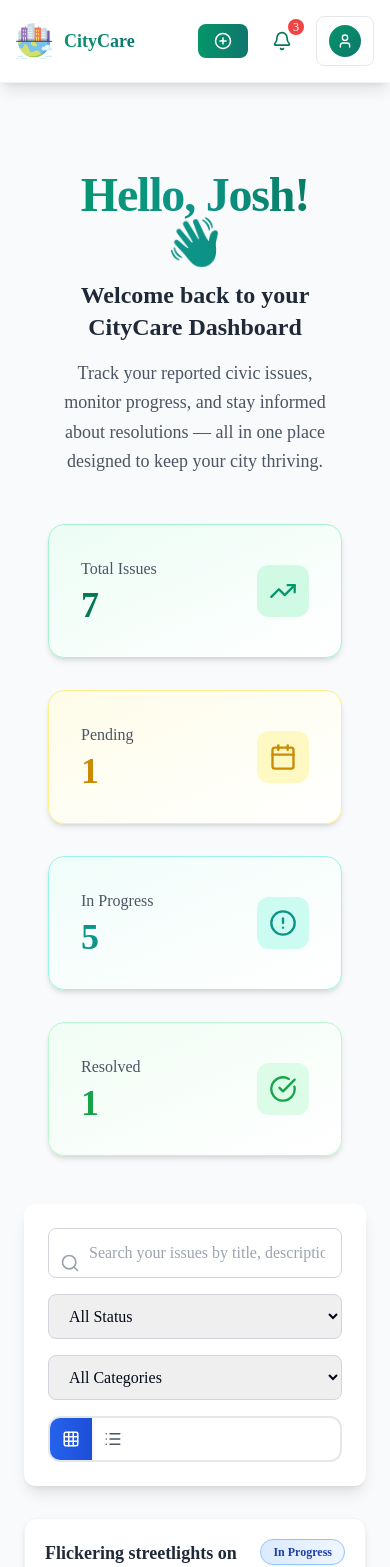
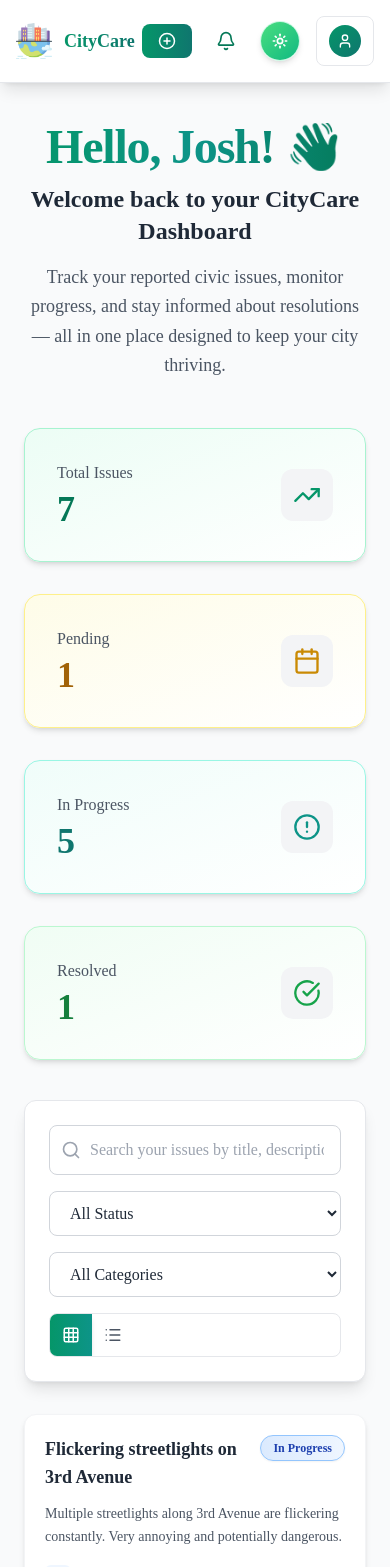
Before and after one commit to Euphoric-Coder/CityCare---Civic-Issue-Reporting---Transparency-Hub, a Next.js app: page /citizen in a window 390 px wide. Shown: the top 1567 px of the page. Built offline with nearby package versions, Linux system fonts and the light colour scheme; no server answers.

Commit message:
Add dark mode to the Citizen dashboard

```diff
--- a/components/Citizen/CitizenDashboard.jsx
+++ b/components/Citizen/CitizenDashboard.jsx
@@ -17,6 +17,7 @@ import { IssueDetailModal } from "@/components/IssueDetailModal";
 import { IssueCard } from "@/components/IssueCard";
 import { useRouter } from "next/navigation";
 import Image from "next/image";
+import { ModeToggle } from "../ModeToggle";
 
 export function CitizenDashboard({
   onReportIssue,
@@ -121,8 +122,9 @@ export function CitizenDashboard({
   }
 
   return (
-    <div className="min-h-screen bg-gray-50">
-      <nav className="bg-white/95 backdrop-blur-md shadow-lg sticky top-0 z-40 border-b border-gray-100 p-4">
+    <div className="min-h-screen bg-gray-50 dark:bg-gray-900 transition-colors duration-300">
+      {/* Navbar */}
+      <nav className="bg-white/90 dark:bg-gray-800/90 backdrop-blur-md shadow-lg sticky top-0 z-40 border-b border-gray-200 dark:border-gray-700 p-4 transition-colors duration-300">
         <div className="max-w-8xl mx-auto flex justify-between items-center">
           {/* Logo + Brand */}
           <div
@@ -144,43 +146,52 @@ export function CitizenDashboard({
               <PlusCircle size={18} />
               <span className="hidden sm:inline">Report Issue</span>
             </button>
+
             <button
-              className="relative p-2 rounded-lg hover:bg-gray-100 transition-colors"
+              onClick={onNotificationsClick}
+              className="relative p-2 rounded-lg hover:bg-gray-100 dark:hover:bg-gray-700 transition-colors"
               aria-label="Notifications"
             >
-              <Bell className="text-emerald-700" size={20} />
+              <Bell
+                className="text-emerald-700 dark:text-emerald-400"
+                size={20}
+              />
+              {unreadCount > 0 && (
                 <span className="absolute -top-1 -right-1 bg-red-500 text-white text-xs rounded-full h-4 w-4 flex items-center justify-center">
-                3
+                  {unreadCount > 9 ? "9+" : unreadCount}
                 </span>
+              )}
             </button>
+
+            <ModeToggle />
 
             {/* Profile dropdown */}
             <div className="relative">
               <button
                 onClick={() => setShowProfileMenu(!showProfileMenu)}
-                className="flex items-center gap-2 px-3 py-2 rounded-lg border border-gray-200 hover:bg-gray-50 transition-all"
+                className="flex items-center gap-2 px-3 py-2 rounded-lg border border-gray-200 dark:border-gray-700 hover:bg-gray-50 dark:hover:bg-gray-700 transition-all"
               >
                 <div className="bg-gradient-to-br from-emerald-600 to-teal-700 p-2 rounded-full">
                   <User size={16} className="text-white" />
                 </div>
-                <span className="text-sm font-medium text-gray-700 hidden md:block">
+                <span className="text-sm font-medium text-gray-700 dark:text-gray-200 hidden md:block">
                   {profile.full_name}
                 </span>
               </button>
 
               {showProfileMenu && (
-                <div className="absolute right-0 mt-2 w-56 bg-white rounded-lg shadow-xl border border-gray-200 py-2 z-50">
-                  <div className="px-4 py-3 border-b border-gray-200">
-                    <p className="text-sm font-medium text-gray-900">
+                <div className="absolute right-0 mt-2 w-56 bg-white dark:bg-gray-800 rounded-lg shadow-xl border border-gray-200 dark:border-gray-700 py-2 z-50">
+                  <div className="px-4 py-3 border-b border-gray-200 dark:border-gray-700">
+                    <p className="text-sm font-medium text-gray-900 dark:text-gray-100">
                       {profile.full_name}
                     </p>
-                    <p className="text-xs text-gray-500 mt-1">
+                    <p className="text-xs text-gray-500 dark:text-gray-400 mt-1">
                       {profile.email}
                     </p>
                   </div>
                   <button
                     onClick={() => console.log("Sign Out")}
-                    className="w-full flex items-center px-4 py-3 text-left text-sm text-red-600 hover:bg-red-50 transition-colors"
+                    className="w-full flex items-center px-4 py-3 text-left text-sm text-red-600 hover:bg-red-50 dark:hover:bg-red-950/40 transition-colors"
                   >
                     <LogOut size={16} className="mr-3" />
                     Sign Out
@@ -194,97 +205,98 @@ export function CitizenDashboard({
 
       {/* Main Content */}
       <div className="max-w-7xl mx-auto px-6 py-10">
-        <section className="max-w-8xl mx-auto px-6 py-12">
-          {/* Greeting + Description */}
-          <div className="text-center mb-12">
+        {/* Greeting */}
+        <section className="text-center mb-12">
           <h1 className="text-5xl font-extrabold bg-gradient-to-r from-emerald-600 via-teal-600 to-emerald-700 bg-clip-text text-transparent tracking-tight">
             Hello, {profile.full_name.split(" ")[0]}! 👋
           </h1>
-            <p className="text-2xl font-semibold text-gray-800 mt-3">
+          <p className="text-2xl font-semibold text-gray-800 dark:text-gray-100 mt-3">
             Welcome back to your CityCare Dashboard
           </p>
-            <p className="text-gray-600 mt-4 text-lg max-w-2xl mx-auto leading-relaxed">
+          <p className="text-gray-600 dark:text-gray-400 mt-4 text-lg max-w-2xl mx-auto leading-relaxed">
             Track your reported civic issues, monitor progress, and stay
-              informed about resolutions — all in one place designed to keep
-              your city thriving.
+            informed about resolutions — all in one place designed to keep your
+            city thriving.
           </p>
-          </div>
+        </section>
 
         {/* Stats Cards */}
         <div className="grid grid-cols-1 sm:grid-cols-2 lg:grid-cols-4 gap-8">
-            {/* Total Issues */}
-            <div className="bg-gradient-to-br from-emerald-50 to-white p-8 rounded-2xl shadow-md border border-emerald-200 hover:shadow-lg hover:-translate-y-4 transition-all duration-300">
+          {[
+            {
+              label: "Total Issues",
+              value: stats.total,
+              color: "emerald",
+              icon: (
+                <TrendingUp
+                  className="text-emerald-600 dark:text-emerald-400"
+                  size={28}
+                />
+              ),
+            },
+            {
+              label: "Pending",
+              value: stats.pending,
+              color: "yellow",
+              icon: (
+                <Calendar
+                  className="text-yellow-600 dark:text-yellow-400"
+                  size={28}
+                />
+              ),
+            },
+            {
+              label: "In Progress",
+              value: stats.in_progress,
+              color: "teal",
+              icon: (
+                <AlertCircle
+                  className="text-teal-600 dark:text-teal-400"
+                  size={28}
+                />
+              ),
+            },
+            {
+              label: "Resolved",
+              value: stats.resolved,
+              color: "green",
+              icon: (
+                <CheckCircle
+                  className="text-green-600 dark:text-green-400"
+                  size={28}
+                />
+              ),
+            },
+          ].map((stat, i) => (
+            <div
+              key={i}
+              className={`bg-gradient-to-br from-${stat.color}-50 to-white dark:from-gray-800 dark:to-gray-900 p-8 rounded-2xl shadow-md border border-${stat.color}-200 dark:border-gray-700 hover:shadow-lg hover:-translate-y-2 transition-all duration-300`}
+            >
               <div className="flex items-center justify-between">
                 <div>
-                  <p className="text-gray-600 text-base font-medium">
-                    Total Issues
+                  <p className="text-gray-600 dark:text-gray-400 text-base font-medium">
+                    {stat.label}
                   </p>
-                  <p className="text-4xl font-extrabold text-emerald-700 mt-1">
-                    {stats.total}
+                  <p
+                    className={`text-4xl font-extrabold text-${stat.color}-700 dark:text-${stat.color}-400 mt-1`}
+                  >
+                    {stat.value}
                   </p>
                 </div>
-                <div className="bg-emerald-100 p-3 rounded-xl">
-                  <TrendingUp className="text-emerald-600" size={28} />
+                <div className="bg-gray-100 dark:bg-gray-700 p-3 rounded-xl">
+                  {stat.icon}
                 </div>
               </div>
             </div>
-
-            {/* Pending */}
-            <div className="bg-gradient-to-br from-yellow-50 to-white p-8 rounded-2xl shadow-md border border-yellow-200 hover:shadow-lg hover:-translate-y-4 transition-all duration-300">
-              <div className="flex items-center justify-between">
-                <div>
-                  <p className="text-gray-600 text-base font-medium">Pending</p>
-                  <p className="text-4xl font-extrabold text-yellow-600 mt-1">
-                    {stats.pending}
-                  </p>
-                </div>
-                <div className="bg-yellow-100 p-3 rounded-xl">
-                  <Calendar className="text-yellow-600" size={28} />
-                </div>
-              </div>
+          ))}
         </div>
 
-            {/* In Progress */}
-            <div className="bg-gradient-to-br from-teal-50 to-white p-8 rounded-2xl shadow-md border border-teal-200 hover:shadow-lg hover:-translate-y-4 transition-all duration-300">
-              <div className="flex items-center justify-between">
-                <div>
-                  <p className="text-gray-600 text-base font-medium">
-                    In Progress
-                  </p>
-                  <p className="text-4xl font-extrabold text-teal-600 mt-1">
-                    {stats.in_progress}
-                  </p>
-                </div>
-                <div className="bg-teal-100 p-3 rounded-xl">
-                  <AlertCircle className="text-teal-600" size={28} />
-                </div>
-              </div>
-            </div>
-
-            {/* Resolved */}
-            <div className="bg-gradient-to-br from-green-50 to-white p-8 rounded-2xl shadow-md border border-green-200 hover:shadow-lg hover:-translate-y-4 transition-all duration-300">
-              <div className="flex items-center justify-between">
-                <div>
-                  <p className="text-gray-600 text-base font-medium">
-                    Resolved
-                  </p>
-                  <p className="text-4xl font-extrabold text-green-600 mt-1">
-                    {stats.resolved}
-                  </p>
-                </div>
-                <div className="bg-green-100 p-3 rounded-xl">
-                  <CheckCircle className="text-green-600" size={28} />
-                </div>
-              </div>
-            </div>
-          </div>
-        </section>
-
-        <div className="bg-white rounded-xl shadow-lg p-6 mb-8">
+        {/* Search + Filters + View Mode */}
+        <div className="mt-10 bg-white dark:bg-gray-800 rounded-xl shadow-lg p-6 mb-8 border border-gray-200 dark:border-gray-700 transition-colors duration-300">
           <div className="flex flex-col md:flex-row gap-4">
             <div className="flex-1 relative">
               <Search
-                className="absolute left-3 top-1/2 transform -translate-y-4/2 text-gray-400"
+                className="absolute left-3 top-1/2 transform -translate-y-1/2 text-gray-400 dark:text-gray-500"
                 size={20}
               />
               <input
@@ -292,14 +304,14 @@ export function CitizenDashboard({
                 placeholder="Search your issues by title, description, or ticket ID..."
                 value={searchTerm}
                 onChange={(e) => setSearchTerm(e.target.value)}
-                className="w-full pl-10 pr-4 py-3 border border-gray-300 rounded-lg focus:ring-2 focus:ring-blue-500 focus:border-transparent"
+                className="w-full pl-10 pr-4 py-3 border border-gray-300 dark:border-gray-600 rounded-lg bg-white dark:bg-gray-900 text-gray-800 dark:text-gray-100 focus:ring-2 focus:ring-emerald-500 focus:border-transparent"
               />
             </div>
 
             <select
               value={statusFilter}
               onChange={(e) => setStatusFilter(e.target.value)}
-              className="px-4 py-3 border border-gray-300 rounded-lg focus:ring-2 focus:ring-blue-500 focus:border-transparent"
+              className="px-4 py-3 border border-gray-300 dark:border-gray-600 bg-white dark:bg-gray-900 text-gray-800 dark:text-gray-100 rounded-lg focus:ring-2 focus:ring-emerald-500"
             >
               <option value="all">All Status</option>
               <option value="pending">Pending</option>
@@ -311,7 +323,7 @@ export function CitizenDashboard({
             <select
               value={categoryFilter}
               onChange={(e) => setCategoryFilter(e.target.value)}
-              className="px-4 py-3 border border-gray-300 rounded-lg focus:ring-2 focus:ring-blue-500 focus:border-transparent"
+              className="px-4 py-3 border border-gray-300 dark:border-gray-600 bg-white dark:bg-gray-900 text-gray-800 dark:text-gray-100 rounded-lg focus:ring-2 focus:ring-emerald-500"
             >
               <option value="all">All Categories</option>
               <option value="road">Road & Infrastructure</option>
@@ -321,13 +333,14 @@ export function CitizenDashboard({
               <option value="other">Other</option>
             </select>
 
-            <div className="flex border-2 border-gray-200 rounded-xl overflow-hidden">
+            {/* View Mode Toggle */}
+            <div className="flex border border-gray-200 dark:border-gray-600 rounded-lg overflow-hidden">
               <button
                 onClick={() => setViewMode("grid")}
                 className={`p-3 transition-all ${
                   viewMode === "grid"
-                    ? "bg-gradient-to-r from-blue-600 to-blue-700 text-white shadow-md"
-                    : "text-gray-600 hover:bg-gray-100"
+                    ? "bg-gradient-to-r from-emerald-600 to-teal-600 text-white shadow-md"
+                    : "text-gray-600 dark:text-gray-400 hover:bg-gray-100 dark:hover:bg-gray-700"
                 }`}
                 aria-label="Grid view"
               >
@@ -337,8 +350,8 @@ export function CitizenDashboard({
                 onClick={() => setViewMode("list")}
                 className={`p-3 transition-all ${
                   viewMode === "list"
-                    ? "bg-gradient-to-r from-blue-600 to-blue-700 text-white shadow-md"
-                    : "text-gray-600 hover:bg-gray-100"
+                    ? "bg-gradient-to-r from-emerald-600 to-teal-600 text-white shadow-md"
+                    : "text-gray-600 dark:text-gray-400 hover:bg-gray-100 dark:hover:bg-gray-700"
                 }`}
                 aria-label="List view"
               >
@@ -348,11 +361,14 @@ export function CitizenDashboard({
           </div>
         </div>
 
-        <div className="space-y-4">
+        {/* Issues Section */}
         {filteredIssues.length === 0 ? (
-            <div className="text-center py-16 bg-white rounded-xl shadow-lg">
-              <AlertCircle className="mx-auto text-gray-400 mb-4" size={48} />
-              <p className="text-gray-600 text-lg font-medium mb-2">
+          <div className="text-center py-16 bg-white dark:bg-gray-800 rounded-xl shadow-lg transition-all">
+            <AlertCircle
+              className="mx-auto text-gray-400 dark:text-gray-500 mb-4"
+              size={48}
+            />
+            <p className="text-gray-600 dark:text-gray-300 text-lg font-medium mb-2">
               {issues.length === 0
                 ? "No issues reported yet"
                 : "No issues found matching your criteria"}
@@ -384,7 +400,6 @@ export function CitizenDashboard({
           </div>
         )}
       </div>
-      </div>
 
       {selectedIssue && (
         <IssueDetailModal
```
Lines whose indentation alone changed are shown as unchanged.
